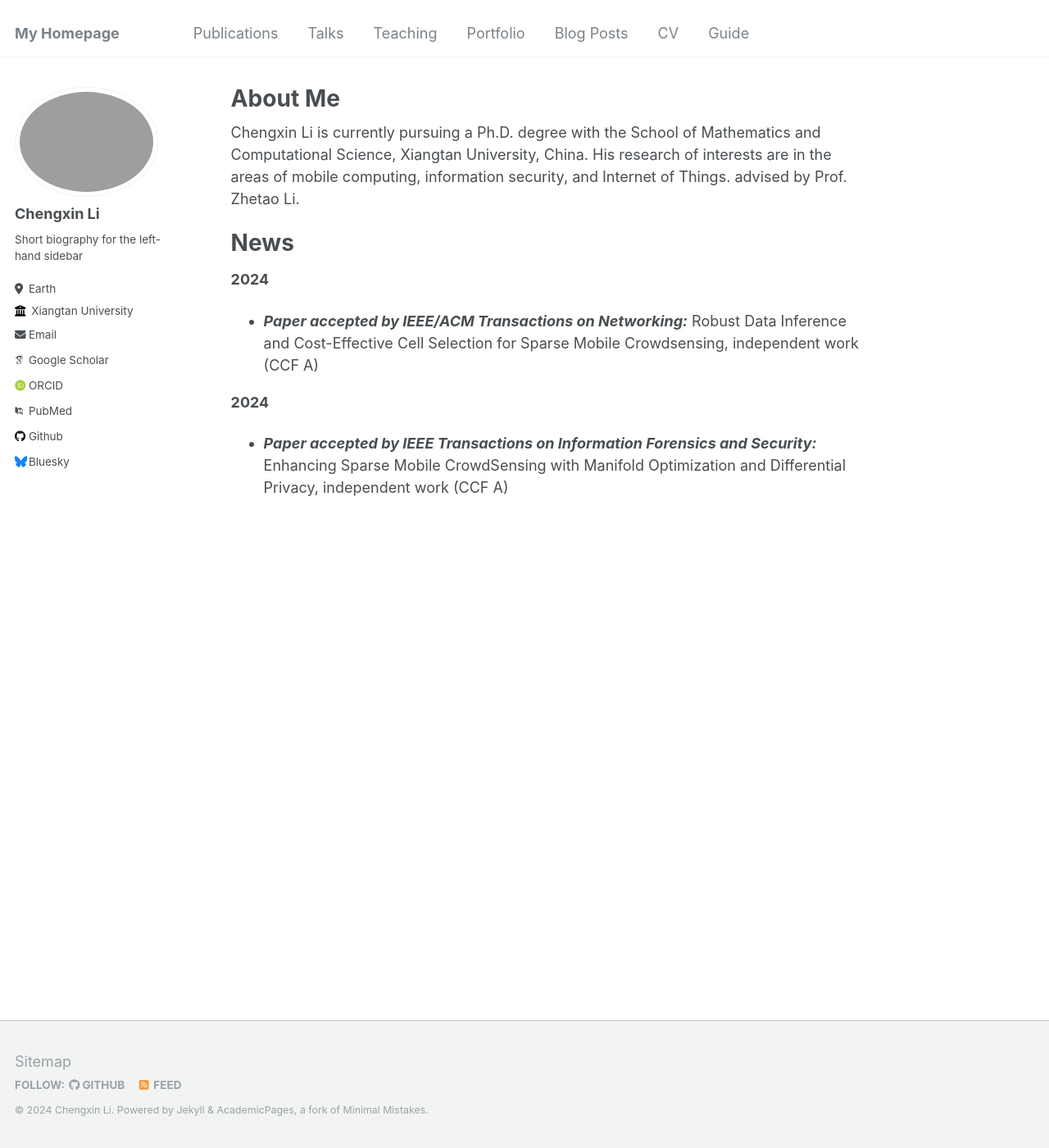
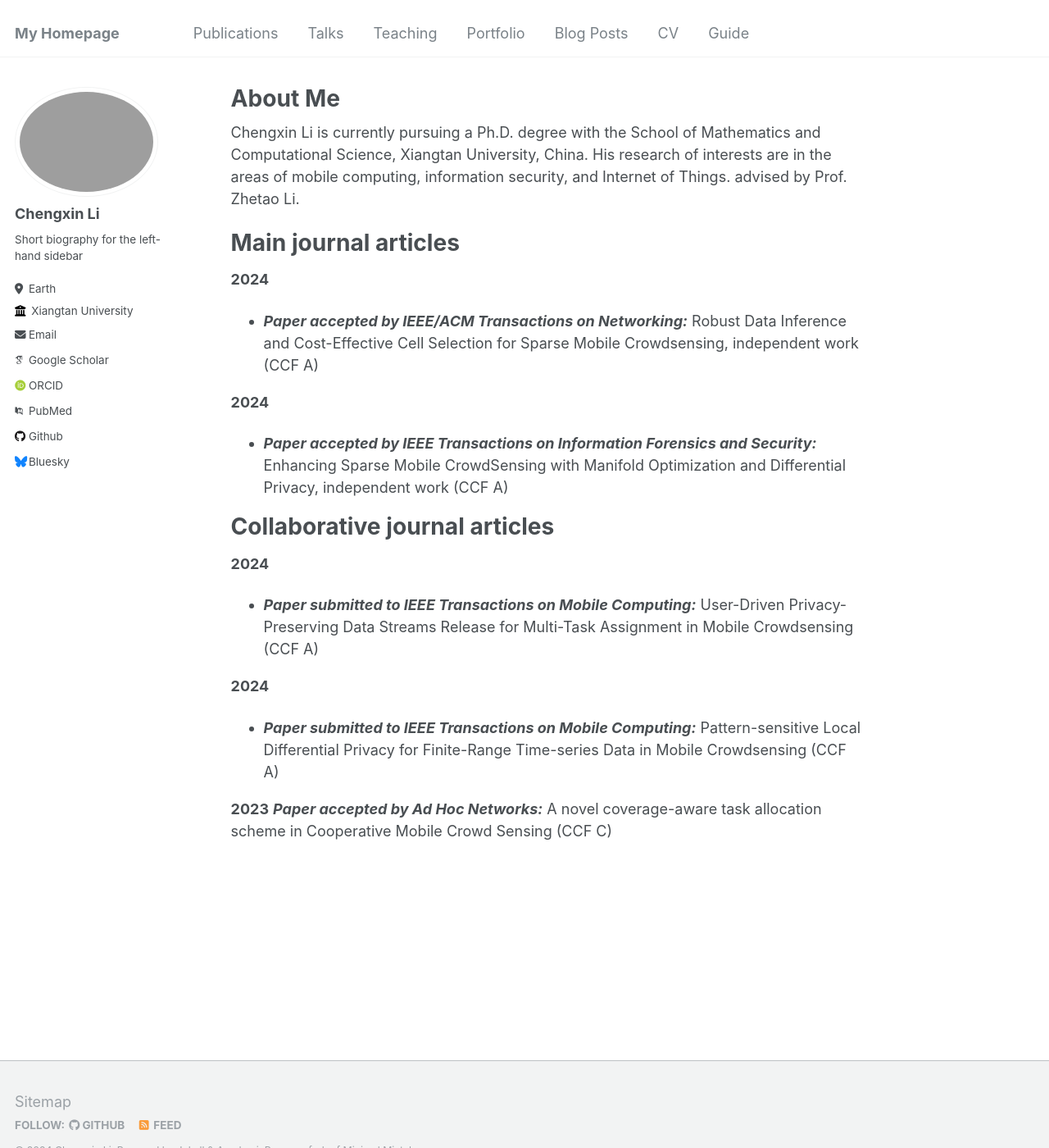
Before and after one commit to 1ichengxin/1ichengxin, a Jekyll site: the page built from _pages/about.md, in a window 1280 px wide and 1400 px high. Shown: the whole window at 82% size. Built offline with Jekyll 4.4.1, drawn with Linux system fonts in a browser that asks for light colours; some web fonts are replaced.

Commit message:
Update about.md

```diff
--- a/_pages/about.md
+++ b/_pages/about.md
@@ -12,10 +12,22 @@ redirect_from:
 Chengxin Li is currently pursuing a Ph.D. degree with the School of Mathematics and Computational Science, Xiangtan University, China. His research of interests are in the areas of mobile computing, information security, and
 Internet of Things. advised by Prof. Zhetao Li.
 
-News
+Main journal articles
 ======
 **2024**
 * ***Paper accepted by IEEE/ACM Transactions on Networking:*** Robust Data Inference and Cost-Effective Cell Selection for Sparse Mobile Crowdsensing, independent work (CCF A)
 
 **2024**
 * ***Paper accepted by IEEE Transactions on Information Forensics and Security:*** Enhancing Sparse Mobile CrowdSensing with Manifold Optimization and Differential Privacy, independent work (CCF A)
+
+
+Collaborative journal articles
+======
+**2024**
+* ***Paper submitted to IEEE Transactions on Mobile Computing:*** User-Driven Privacy-Preserving Data Streams Release for Multi-Task Assignment in Mobile Crowdsensing (CCF A)
+
+**2024**
+* ***Paper submitted to IEEE Transactions on Mobile Computing:*** Pattern-sensitive Local Differential Privacy for Finite-Range Time-series Data in Mobile Crowdsensing (CCF A)
+
+**2023**
+***Paper accepted by Ad Hoc Networks:*** A novel coverage-aware task allocation scheme in Cooperative Mobile Crowd Sensing (CCF C)
```
